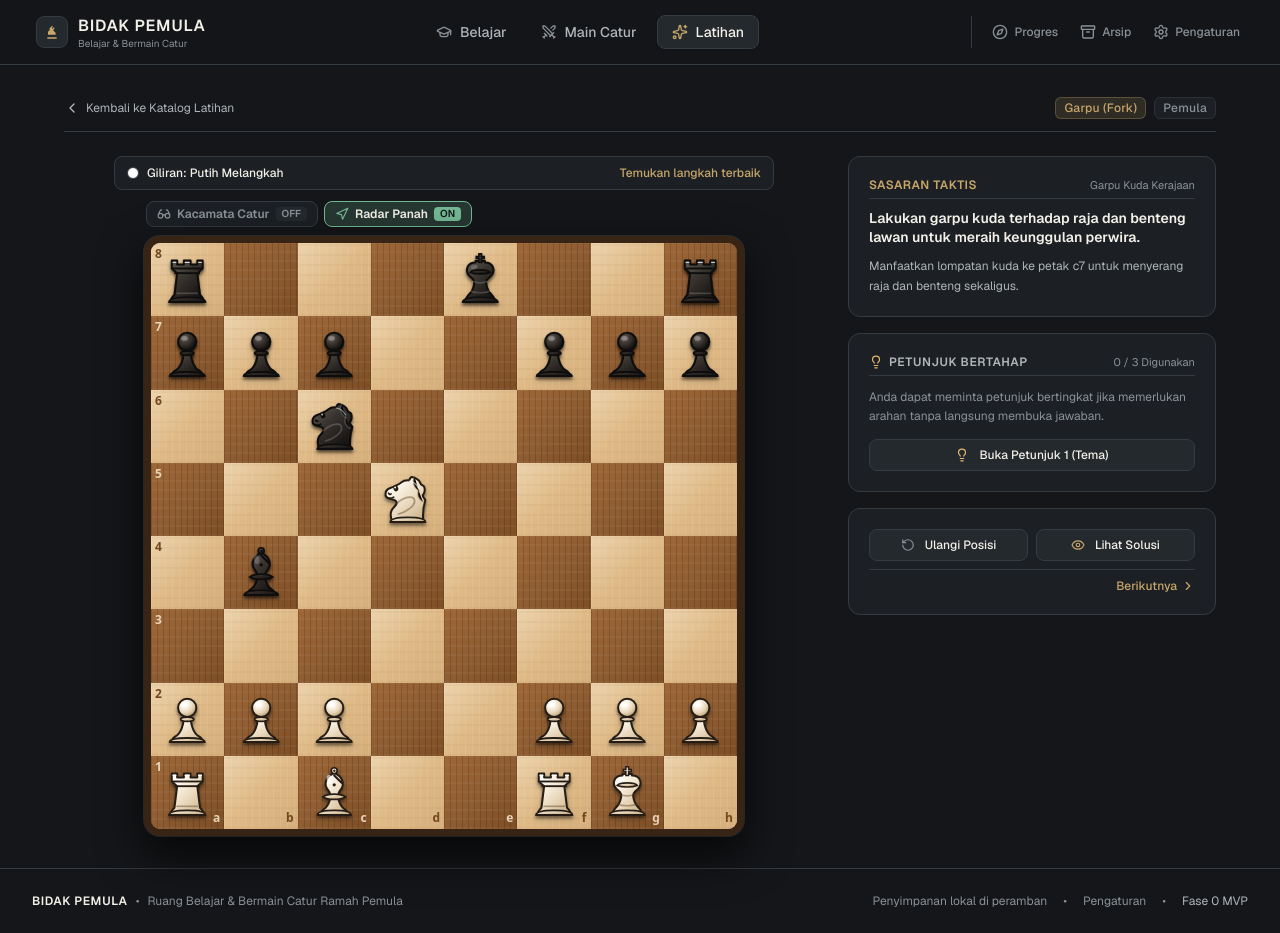
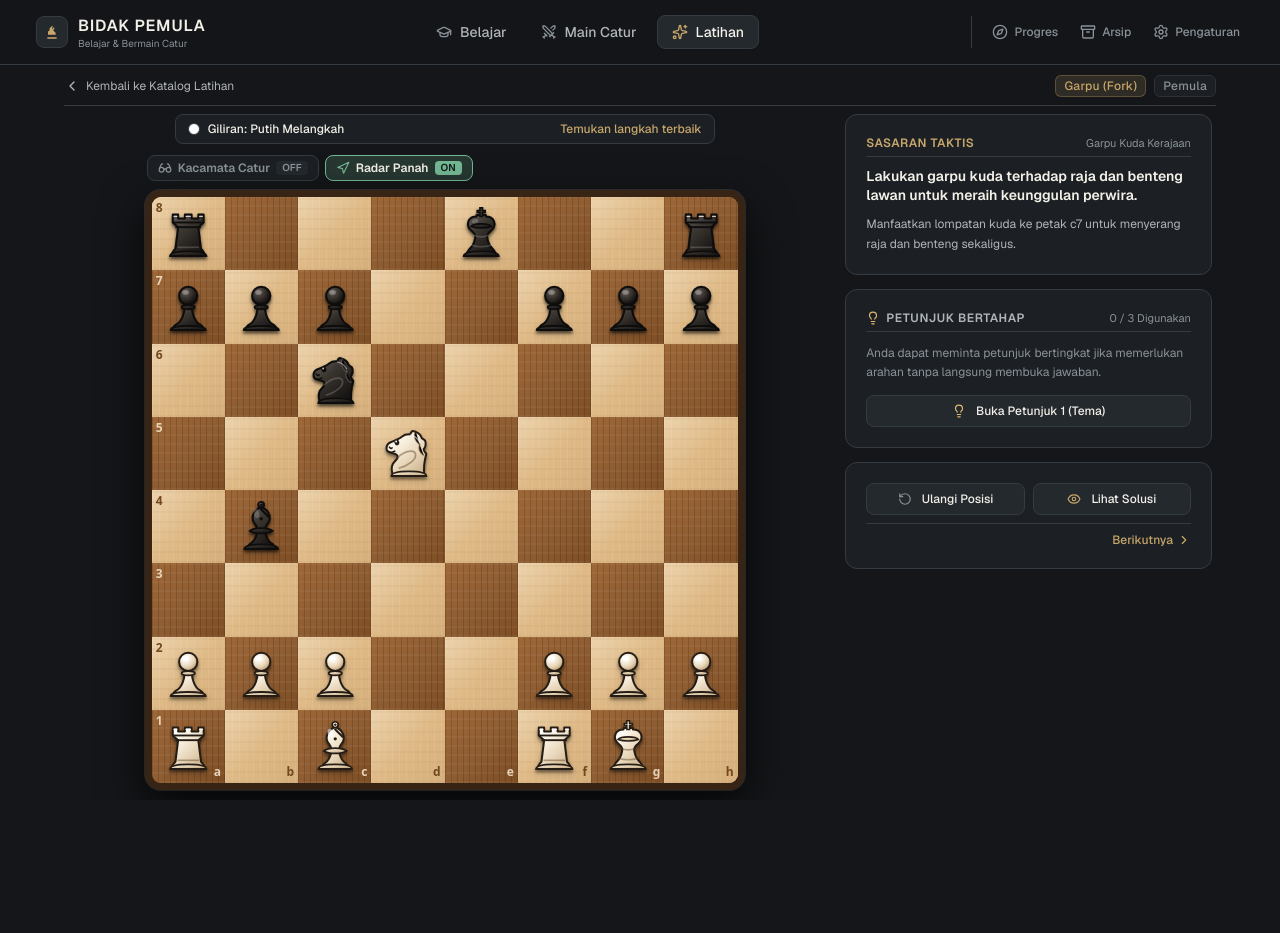
Before and after one commit to rzkhadafi/BidakPemula, a Next.js app: page /puzzles/puz-fork-01 in a window 1280 px wide. After the commit the page ends 800 px from the top, so only its background shows below. Built offline with nearby package versions, Linux system fonts and the light colour scheme.

Commit message:
fix(layout): remove footer and adjust page containers for zero-scroll board view

```diff
--- a/src/app/layout.tsx
+++ b/src/app/layout.tsx
@@ -3,7 +3,6 @@ import { Suspense } from "react";
 import { Geist, Geist_Mono } from "next/font/google";
 import "./globals.css";
 import { Navbar } from "@/components/layout/Navbar";
-import { Footer } from "@/components/layout/Footer";
 import { BadgeToastNotification } from "@/features/badges";
 
 const geistSans = Geist({
@@ -41,12 +40,11 @@ export default function RootLayout({
         >
           <Navbar />
         </Suspense>
-        <main className="flex-1 w-full max-w-7xl mx-auto px-4 sm:px-6 lg:px-8 py-6 sm:py-8 flex flex-col">
+        <main className="flex-1 w-full max-w-7xl mx-auto px-3 sm:px-6 lg:px-8 py-2 sm:py-2.5 flex flex-col min-h-0">
           <Suspense fallback={<div className="p-8 text-center text-[#8A9299]">Memuat tampilan...</div>}>
             {children}
           </Suspense>
         </main>
-        <Footer />
       </body>
     </html>
   );
--- a/src/app/play/page.tsx
+++ b/src/app/play/page.tsx
@@ -277,9 +277,9 @@ export default function PlayPage() {
   );
 
   return (
-    <div className="flex flex-col w-full -my-2 sm:-my-4">
+    <div className="flex flex-col w-full min-h-0">
       {/* Header: Ramping & Hemat Ruang Vertikal */}
-      <div className="flex items-center justify-between gap-3 pb-2 mb-2 sm:mb-2.5 border-b border-[#353B42] shrink-0">
+      <div className="flex items-center justify-between gap-3 pb-1.5 mb-2 border-b border-[#353B42] shrink-0">
         <div className="flex items-center gap-2 sm:gap-3 min-w-0">
           <h1 className="text-base sm:text-lg font-semibold text-[#F2F0E8] truncate">
             Main Catur vs Bot
@@ -346,7 +346,7 @@ export default function PlayPage() {
         </div>
 
         {/* Side Panel: Controls & Move History (Independently scrollable, papan catur tetap diam) */}
-        <div className="lg:col-span-5 xl:col-span-4 w-full flex flex-col lg:max-h-[calc(100dvh-125px)] lg:overflow-y-auto pr-1 space-y-3.5 pt-0">
+        <div className="lg:col-span-5 xl:col-span-4 w-full flex flex-col lg:max-h-[calc(100dvh-115px)] lg:overflow-y-auto pr-1 space-y-3 pt-0">
           {/* Game Over Banner */}
           {gameStatus !== "ongoing" && gameStatus !== "not_started" && (
             <Card
--- a/src/features/academy/LessonViewClient.tsx
+++ b/src/features/academy/LessonViewClient.tsx
@@ -83,9 +83,9 @@ export const LessonViewClient: React.FC<LessonViewClientProps> = ({
   );
 
   return (
-    <div className="w-full max-w-7xl mx-auto flex flex-col space-y-3">
+    <div className="w-full max-w-7xl mx-auto flex flex-col space-y-2 min-h-0">
       {/* Sleek Compact Header Bar */}
-      <div className="flex items-center justify-between gap-3 pb-2.5 border-b border-[#353B42] text-xs">
+      <div className="flex items-center justify-between gap-3 pb-1.5 border-b border-[#353B42] text-xs shrink-0">
         <div className="flex items-center gap-2.5 min-w-0">
           <Link
             href="/academy"
@@ -110,10 +110,10 @@ export const LessonViewClient: React.FC<LessonViewClientProps> = ({
       </div>
 
       {/* Main Split-Screen: Interactive Board (Left, Stationary) & AI Tutor / Guide (Right, Scrollable) */}
-      <div className="grid grid-cols-1 lg:grid-cols-12 gap-5 items-start">
+      <div className="grid grid-cols-1 lg:grid-cols-12 gap-4 lg:gap-5 items-start flex-1 min-h-0">
         {/* Left Column: Interactive Practice Board (STATIONARY / NO SCROLL) */}
-        <div className="lg:col-span-7 flex flex-col items-center w-full">
-          <div className="w-full max-w-[530px]">
+        <div className="lg:col-span-7 flex flex-col items-center w-full shrink-0">
+          <div className="w-full max-w-[min(510px,calc(100dvh-175px))]">
             <InteractiveLessonBoard
               lesson={lesson}
               currentStepIndex={currentStepIdx}
@@ -124,7 +124,7 @@ export const LessonViewClient: React.FC<LessonViewClientProps> = ({
         </div>
 
         {/* Right Column: AI Tutor & Concept Guide (SCROLLABLE CONTAINER) */}
-        <div className="lg:col-span-5 w-full flex flex-col lg:max-h-[calc(100vh-130px)] lg:sticky lg:top-3">
+        <div className="lg:col-span-5 w-full flex flex-col lg:max-h-[calc(100dvh-115px)] lg:sticky lg:top-1">
           {/* Tab Selection */}
           <div className="flex items-center gap-1.5 p-1 rounded-lg bg-[#1C2024] border border-[#353B42] shrink-0 mb-2.5">
             <button
--- a/src/features/puzzles/PuzzleViewClient.tsx
+++ b/src/features/puzzles/PuzzleViewClient.tsx
@@ -58,7 +58,7 @@ export const PuzzleViewClient: React.FC<PuzzleViewClientProps> = ({
   return (
     <div className="space-y-6 max-w-6xl mx-auto">
       {/* Navigation Breadcrumb */}
-      <div className="flex items-center justify-between pb-3 border-b border-[#353B42]">
+      <div className="flex items-center justify-between pb-2 mb-2 border-b border-[#353B42] shrink-0">
         <Link
           href="/puzzles"
           className="inline-flex items-center gap-1.5 text-xs text-[#B0B5B9] hover:text-[#F2F0E8] transition-colors"
@@ -77,11 +77,11 @@ export const PuzzleViewClient: React.FC<PuzzleViewClientProps> = ({
       </div>
 
       {/* Main Grid: Board & Side Panel */}
-      <div className="grid grid-cols-1 lg:grid-cols-12 gap-6 items-start">
+      <div className="grid grid-cols-1 lg:grid-cols-12 gap-5 items-start flex-1 min-h-0">
         {/* Left Column: Interactive Chessboard */}
-        <div className="lg:col-span-8 flex flex-col items-center w-full">
+        <div className="lg:col-span-8 flex flex-col items-center w-full shrink-0">
           {/* Turn Banner */}
-          <div className="w-full max-w-[640px] lg:max-w-[660px] flex items-center justify-between py-2 px-3 mb-2 rounded-lg bg-[#1C2024] border border-[#353B42]">
+          <div className="w-full max-w-[min(540px,calc(100dvh-200px))] flex items-center justify-between py-1.5 px-3 mb-2 rounded-lg bg-[#1C2024] border border-[#353B42]">
             <div className="flex items-center gap-2">
               <span
                 className={`w-3 h-3 rounded-full border ${
@@ -117,7 +117,7 @@ export const PuzzleViewClient: React.FC<PuzzleViewClientProps> = ({
         </div>
 
         {/* Right Column: Mission Objective, Hints, and Feedback */}
-        <div className="lg:col-span-4 space-y-4 w-full">
+        <div className="lg:col-span-4 space-y-3.5 w-full lg:max-h-[calc(100dvh-115px)] lg:overflow-y-auto pr-1">
           {/* Objective Card */}
           <Card variant="surface" className="space-y-2.5">
             <div className="flex items-center justify-between pb-1 border-b border-[#353B42]">
```
